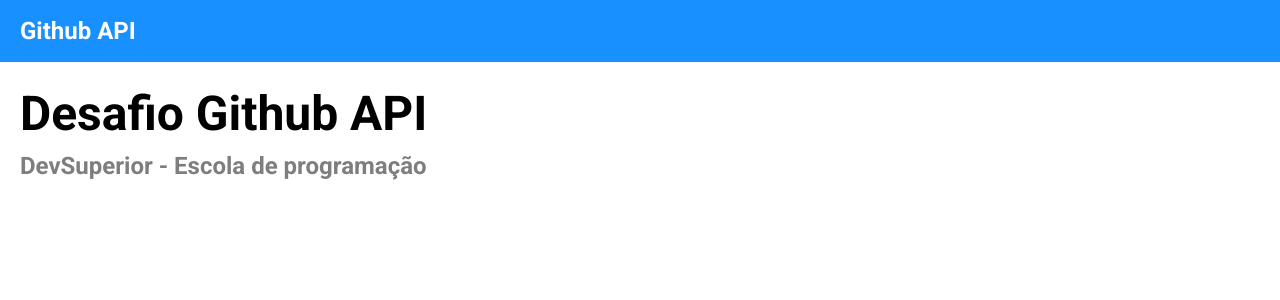
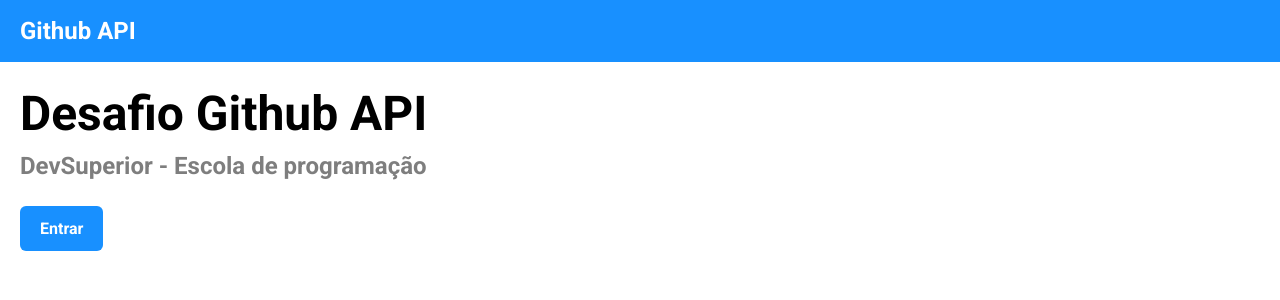
Before and after one commit to davidade300/axios_ex, a React (Vite) app: page / in a window 1280 px wide. Shown: the top 300 px of the page. Built offline with nearby package versions, Linux system fonts and the light colour scheme.

Commit message:
home and button finished

```diff
--- a/src/App.tsx
+++ b/src/App.tsx
@@ -1,6 +1,7 @@
 import { BrowserRouter, Navigate, Route, Routes } from "react-router-dom";
+
+import Header from "./components/Header";
 import Home from "./routes/home";
-import Header from "./components/Header";
 
 function App() {
     return (
--- /dev/null
+++ b/src/components/button/styles.css
@@ -0,0 +1,13 @@
+.button {
+    background-color: #1890ff;
+    color: #fff;
+    border-radius: 6px;
+    padding: 0 20px;
+    height: 45px;
+    font-size: 16px;
+    font-weight: 700;
+    display: flex;
+    align-items: center;
+    justify-content: center;
+    margin-top: 20px
+}
--- a/src/index.css
+++ b/src/index.css
@@ -10,3 +10,8 @@
 main {
   padding: 0 20px;
 }
+
+a, a:hover{
+  text-decoration: none;
+  color: unset;
+}
--- /dev/null
+++ b/src/routes/home/components/homeButton/index.tsx
@@ -0,0 +1,5 @@
+import "./styles.css";
+
+export default function homeButton() {
+    return <div className="button">Entrar</div>;
+}
--- /dev/null
+++ b/src/routes/home/components/homeButton/styles.css
@@ -0,0 +1,13 @@
+.button {
+    background-color: #1890ff;
+    color: #fff;
+    border-radius: 6px;
+    padding: 0 20px;
+    height: 45px;
+    font-size: 16px;
+    font-weight: 700;
+    display: flex;
+    align-items: center;
+    justify-content: center;
+    margin-top: 20px
+}
--- a/src/routes/home/index.tsx
+++ b/src/routes/home/index.tsx
@@ -1,10 +1,19 @@
-import "./styles.css"
-
+import "./styles.css";
+import HomeButton from "./components/homeButton";
+import { Link } from "react-router-dom";
 export default function Home() {
     return (
+        <>
             <div className="card">
                 <h1>Desafio Github API</h1>
                 <h2>DevSuperior - Escola de programação</h2>
+
+                <Link to={"/"}>
+                    <div className="dflex">
+                        <HomeButton />
+                    </div>
+                </Link>
             </div>
+        </>
     );
 }
--- a/src/routes/home/styles.css
+++ b/src/routes/home/styles.css
@@ -20,3 +20,8 @@
     letter-spacing: 2%;
     line-height: 40px;
 }
+
+
+.dflex {
+  display: flex;
+}
```
Also changed, not shown: src/components/button/index.tsx (added, +7 -0 lines).
